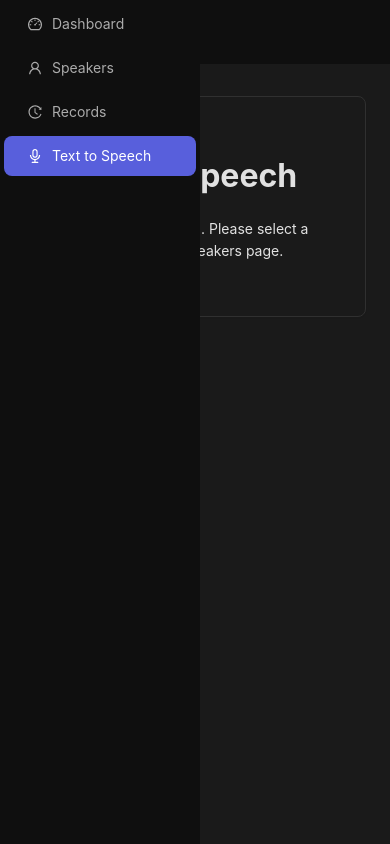
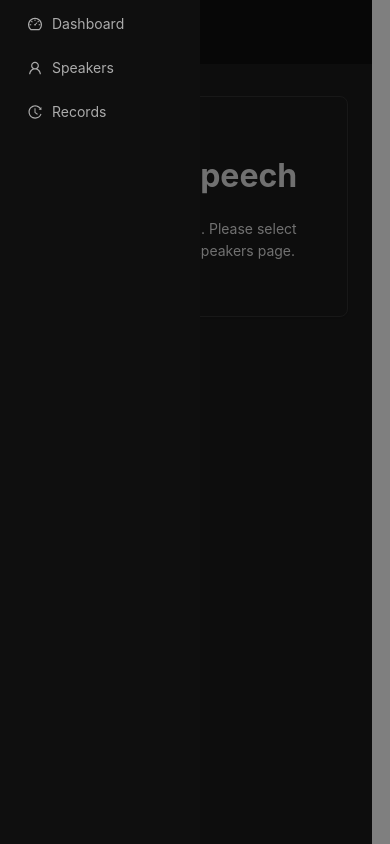
Before and after one commit to Movelocity/gptsovits-api, a React (Vite) app in the folder voice-platform/: page /tts in a window 390 px wide. Built offline with nearby package versions, Linux system fonts and the light colour scheme; no server answers.

Commit message:
fix: sider padding issue

```diff
--- a/voice-platform/package.json
+++ b/voice-platform/package.json
@@ -13,7 +13,9 @@
     "@ant-design/icons": "^5.3.0",
     "@emotion/react": "^11.11.3",
     "@emotion/styled": "^11.11.0",
+    "@types/classnames": "^2.3.0",
     "antd": "^5.14.1",
+    "classnames": "^2.5.1",
     "react": "^18.2.0",
     "react-dom": "^18.2.0",
     "react-router-dom": "^6.22.1",
--- a/voice-platform/src/layouts/DashboardLayout/index.tsx
+++ b/voice-platform/src/layouts/DashboardLayout/index.tsx
@@ -1,4 +1,4 @@
-import { useState } from 'react';
+import { useState, useEffect } from 'react';
 import { Layout, Menu, theme } from 'antd';
 import { Outlet, useLocation, useNavigate } from 'react-router-dom';
 import {
@@ -7,11 +7,11 @@ import {
   HistoryOutlined,
   MenuFoldOutlined,
   MenuUnfoldOutlined,
-  AudioOutlined
 } from '@ant-design/icons';
 import { useTheme } from '../../contexts/ThemeContext';
 import { NavItem } from '../../types/layout';
 import styles from './styles.module.css';
+import classNames from 'classnames';
 
 const { Header, Sider, Content } = Layout;
 
@@ -34,27 +34,46 @@ const navItems: NavItem[] = [
     path: '/records',
     icon: <HistoryOutlined />
   },
-  {
-    key: 'tts',
-    label: 'Text to Speech',
-    path: '/tts',
-    icon: <AudioOutlined />
-  }
+  // {
+  //   key: 'tts',
+  //   label: 'Text to Speech',
+  //   path: '/tts',
+  //   icon: <AudioOutlined />
+  // }
 ];
 
 export const DashboardLayout = () => {
   const [collapsed, setCollapsed] = useState(false);
+  const [isMobile, setIsMobile] = useState(window.innerWidth <= 768);
   const { theme: appTheme } = useTheme();
   const location = useLocation();
   const navigate = useNavigate();
   const { token } = theme.useToken();
 
+  useEffect(() => {
+    const handleResize = () => {
+      setIsMobile(window.innerWidth <= 768);
+    };
+
+    window.addEventListener('resize', handleResize);
+    return () => window.removeEventListener('resize', handleResize);
+  }, []);
+
   const handleMenuClick = (path: string) => {
     navigate(path);
+    if (isMobile) {
+      setCollapsed(true);
+    }
+  };
+
+  const handleOverlayClick = () => {
+    if (isMobile) {
+      setCollapsed(true);
+    }
   };
 
   return (
-    <Layout style={{ minHeight: '100vh' }}>
+    <Layout style={{ minHeight: '100vh', width: 'calc(100vw - 18px)' }} className={classNames({[styles.siderCollapsed]: collapsed})}>
       <Sider
         trigger={null}
         collapsible
@@ -75,6 +94,12 @@ export const DashboardLayout = () => {
           }))}
         />
       </Sider>
+      <div
+        className={classNames(styles.overlay, {
+          [styles.overlayHidden]: collapsed || !isMobile
+        })}
+        onClick={handleOverlayClick}
+      />
       <Layout style={{ width: '100%', background: token.colorBgContainer }} >
         <Header className={styles.header} style={{ background: appTheme.token.bgColorSecondary }}>
           {collapsed ? (
--- a/voice-platform/src/layouts/DashboardLayout/styles.module.css
+++ b/voice-platform/src/layouts/DashboardLayout/styles.module.css
@@ -5,6 +5,8 @@
   left: 0;
   top: 0;
   bottom: 0;
+  z-index: 1001;
+  transition: translate 0.3s ease;
 }
 
 .logo {
@@ -45,7 +47,7 @@
   transition: margin-left 0.2s;
 }
 
-:global(.ant-layout-has-sider)> :global(.ant-layout-sider-collapsed)+ :global(.ant-layout) {
+.siderCollapsed > :global(.ant-layout) {
   margin-left: 80px;
   /* Width of collapsed sider */
 }
@@ -54,19 +56,48 @@
   background: transparent;
 }
 
+.overlay {
+  display: none;
+  position: fixed;
+  top: 0;
+  right: 0;
+  bottom: 0;
+  background-color: rgba(0, 0, 0, 0.5);
+  z-index: 1000;
+  transition: opacity 0.3s ease;
+}
+
 /* Responsive styles */
 @media screen and (max-width: 768px) {
   .sider {
-    position: absolute;
-    z-index: 999;
+    transform: translateX(0);
+  }
+
+  .siderCollapsed > .sider {
+    transform: translateX(-100%);
+  }
+
+  .overlay {
+    display: block;
+    opacity: 1;
+    /* Start the overlay after the sidebar width */
+    left: 200px;
+  }
+
+  .overlayHidden {
+    opacity: 0;
+    pointer-events: none;
+    left: 0;
+  }
+
+  /* When sidebar is collapsed, overlay should cover full width */
+  .siderCollapsed + .overlay {
+    left: 0;
   }
 
   :global(.ant-layout-has-sider)> :global(.ant-layout) {
-    margin-left: 0;
-  }
-
-  :global(.ant-layout-has-sider)> :global(.ant-layout-sider-collapsed)+ :global(.ant-layout) {
-    margin-left: 0;
+    margin-left: 0 !important;
+    transition: margin-left 0.3s ease;
   }
 
   .content {
```
Also changed, not shown: 1 other file (tests, documents, lock files or other folders).
